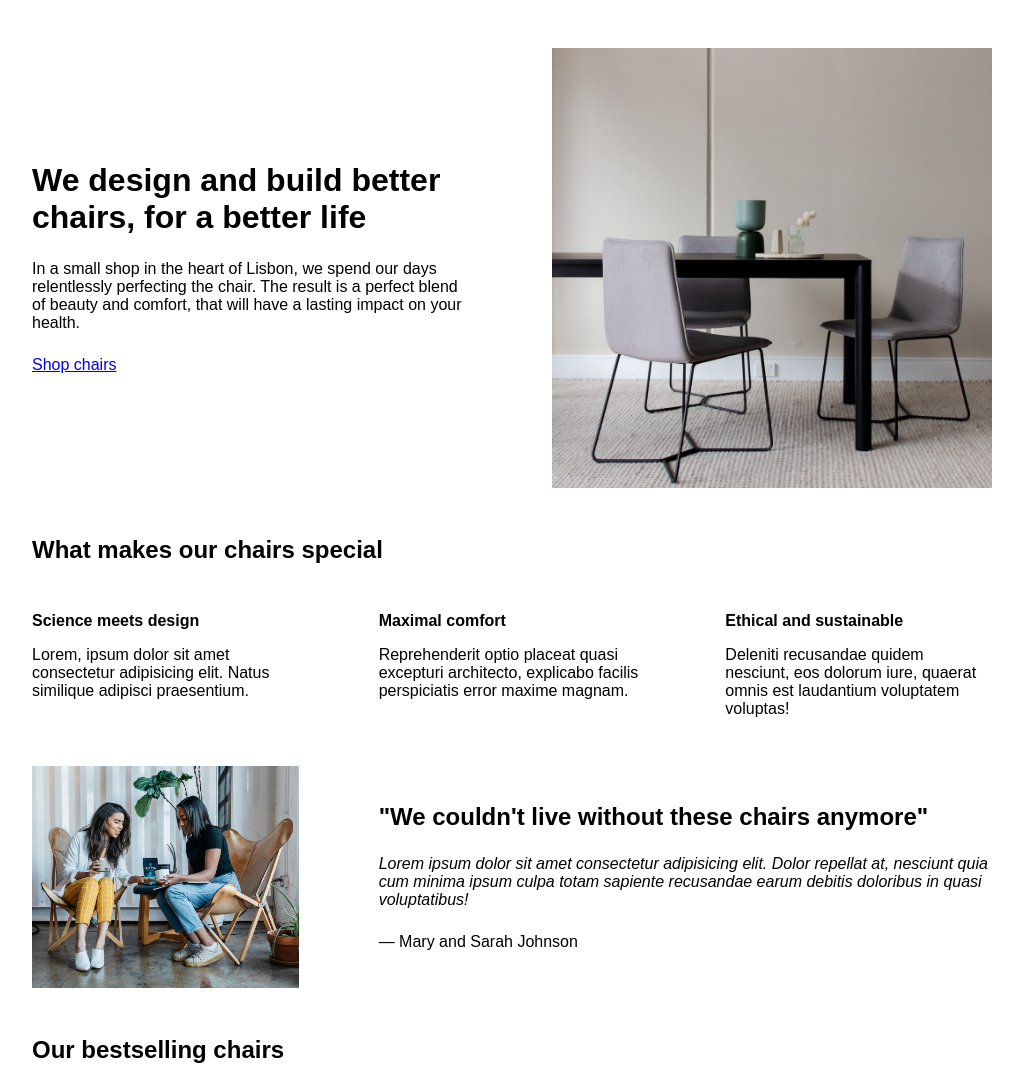
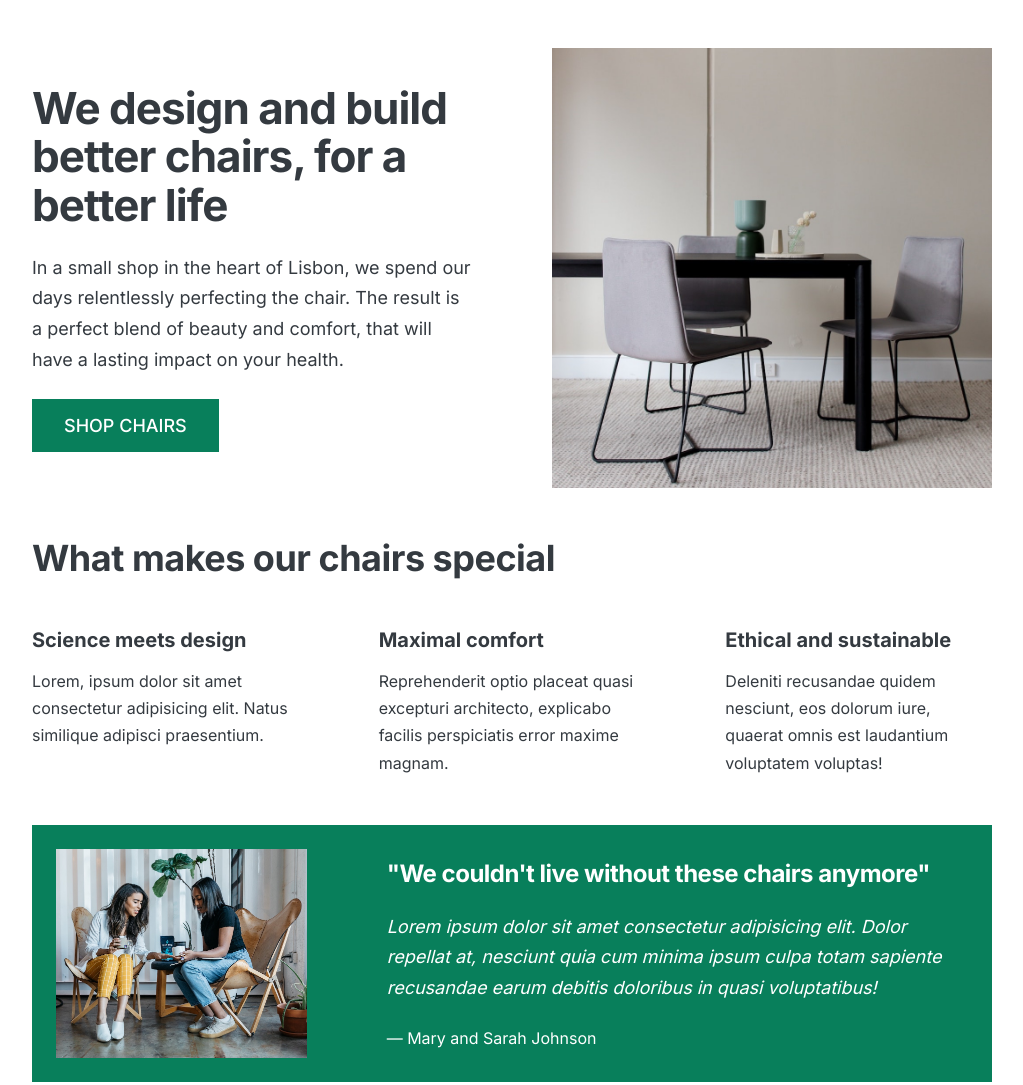
Before and after one commit to FilonenkoDima/webdesign-rules, a plain HTML site: page index.html in a window 1280 px wide. Shown: the top 1085 px of the page, without its empty margins (128-1151 px from the left). Drawn offline with Linux system fonts and the light colour scheme.

Commit message:
topogrophy and colors

```diff
--- a/index.html
+++ b/index.html
@@ -3,6 +3,14 @@
   <head>
     <meta charset="UTF-8" />
     <meta name="viewport" content="width=device-width, initial-scale=1.0" />
+
+    <link rel="preconnect" href="https://fonts.googleapis.com" />
+    <link rel="preconnect" href="https://fonts.gstatic.com" crossorigin />
+    <link
+      href="https://fonts.googleapis.com/css2?family=Inter:wght@100..900&display=swap"
+      rel="stylesheet"
+    />
+
     <link rel="stylesheet" href="style.css" />
     <title>Lisbon Chair Shop</title>
   </head>
--- a/style.css
+++ b/style.css
@@ -1,3 +1,8 @@
+/*
+MAIN COLOR: #087f5b
+GREY COLOR: #343a40
+*/
+
 * {
   margin: 0;
   padding: 0;
@@ -6,7 +11,9 @@
 
 /* GENERAL STYLES */
 body {
-  font-family: sans-serif;
+  font-family: "Inter", sans-serif;
+  color: #343a40;
+  border-bottom: 8px solid #087f5b;
 }
 
 .container {
@@ -21,6 +28,8 @@ section {
 
 h2 {
   margin-bottom: 48px;
+  font-size: 36px;
+  letter-spacing: -0.5px;
 }
 
 .grid-3-cols {
@@ -29,6 +38,30 @@ h2 {
   column-gap: 80px;
 }
 
+.btn:link,
+.btn:visited {
+  background-color: #087f5b;
+  color: #fff;
+  text-decoration: none;
+  text-transform: uppercase;
+  font-weight: 500;
+  display: inline-block;
+}
+
+.btn:hover,
+.btn:active {
+  background-color: #099268;
+}
+
+.btn--big {
+  font-size: 18px;
+  padding: 16px 32px;
+}
+
+.btn--small {
+  font-size: 14px;
+  padding: 8px 12px;
+}
 /* COMPONENTS STYLES */
 
 /* HEADER */
@@ -45,10 +78,15 @@ header {
 
 h1 {
   margin-bottom: 24px;
+  font-size: 44px;
+  line-height: 1.1;
+  letter-spacing: -1px;
 }
 
 .header-text {
   margin-bottom: 24px;
+  font-size: 18px;
+  line-height: 1.7;
 }
 
 img {
@@ -61,13 +99,19 @@ img {
 
 .features-title {
   margin-bottom: 16px;
+  font-size: 20px;
 }
 
 .features-text {
+  font-style: 18px;
+  line-height: 1.7;
 }
 
 /* TESTIMONIAL */
 .testimonial-section {
+  background-color: #087f5b;
+  color: #fff;
+  padding: 24px;
 }
 
 .testimonial-box {
@@ -77,11 +121,14 @@ img {
 
 .testimonial-box h2 {
   margin-bottom: 24px;
+  font-size: 24px;
 }
 
 .testimonial-text {
   font-style: italic;
   margin-bottom: 24px;
+  font-size: 18px;
+  line-height: 1.7;
 }
 
 /* CHAIRS */
@@ -91,6 +138,7 @@ img {
 
 h3 {
   margin-bottom: 24px;
+  font-size: 20px;
 }
 
 .chair-details {
@@ -115,8 +163,11 @@ h3 {
 .chair-price {
   display: flex;
   justify-content: space-between;
+  font-size: 20px;
 }
 
 footer {
   margin-bottom: 48px;
+  font-size: 14px;
+  color: #495057;
 }
```
